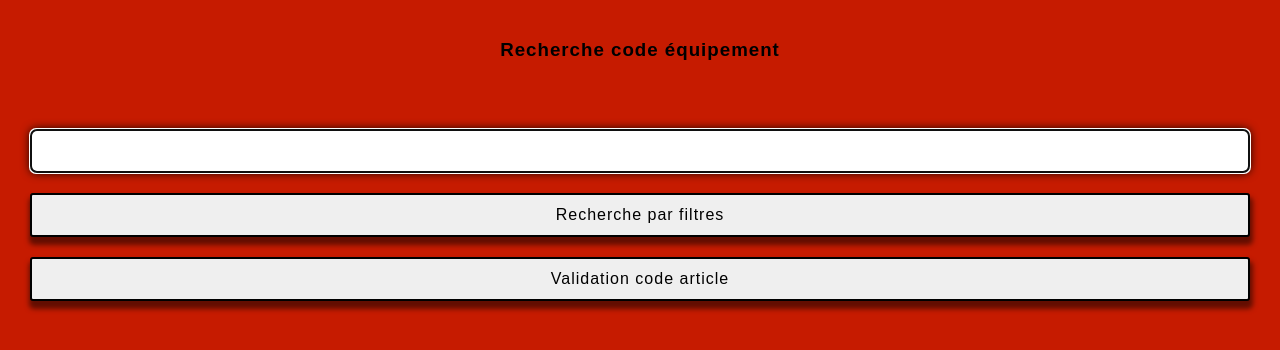
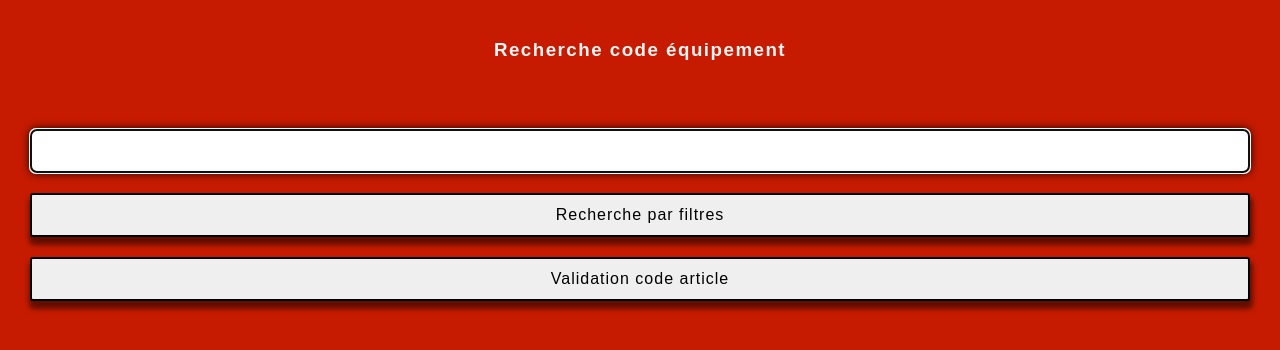
Before and after one commit to 7Dan2/AdeleBS, a plain HTML site: page HTML/item_specs.html in a window 1280 px wide. Drawn offline with Linux system fonts and the light colour scheme.

Commit message:
adjust letters spacing

```diff
--- a/CSS/item_specs.css
+++ b/CSS/item_specs.css
@@ -82,7 +82,8 @@ form > input
 h1, h3
 {
     text-align: center;
-    letter-spacing: 1px;
+    letter-spacing: 1.5px;
+    color: whitesmoke;
 }
 
 /* -- I -- */
```
